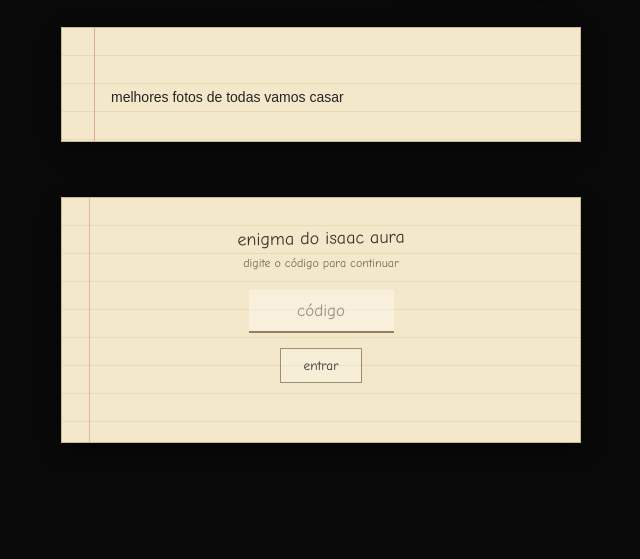
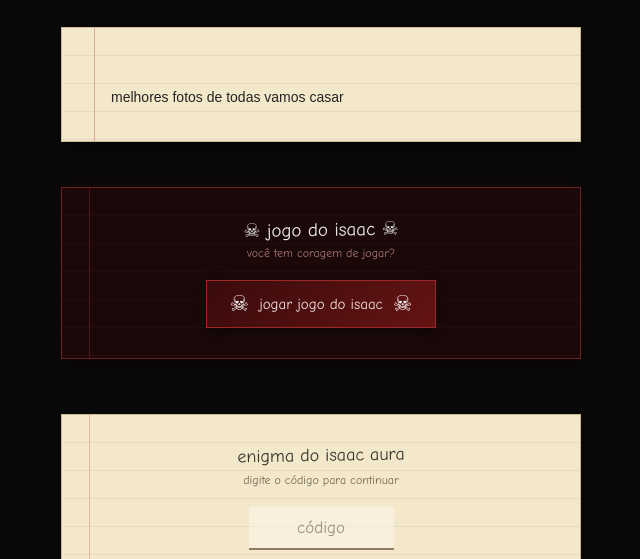
Before and after one commit to isaaclimab/isaaaac, a plain HTML site: page index.html in a window 1280 px wide. Shown: the part 1717-2276 px from the top of the page, without its empty margins (319-959 px from the left). Before the commit the page ends 2255 px from the top, so only its background shows below. Drawn offline with Linux system fonts and the light colour scheme.

Commit message:
Atualizar o index.html

```diff
--- a/index.html
+++ b/index.html
@@ -303,6 +303,7 @@ header {
     font-family:
         "Segoe Print",
         "Bradley Hand",
+        "Comic Sans MS",
         cursive;
 
     font-size: 20px;
@@ -463,6 +464,170 @@ header {
 
 .paper.second {
     transform: rotate(0.6deg);
+}
+
+
+/* =========================
+   BOTÃO DO JOGO
+========================= */
+
+.game-area {
+
+    margin: 45px 0 50px;
+
+    padding: 30px 20px;
+
+    text-align: center;
+
+    background:
+        repeating-linear-gradient(
+            to bottom,
+            #1b0909 0px,
+            #1b0909 27px,
+            #2b1010 28px
+        );
+
+    color: #eee;
+
+    border: 1px solid #6f2020;
+
+    box-shadow:
+        0 7px 20px rgba(0,0,0,.55),
+        0 0 18px rgba(130,0,0,.15);
+
+    transform: rotate(-0.7deg);
+
+    position: relative;
+
+    overflow: hidden;
+}
+
+.game-area::before {
+
+    content: "";
+
+    position: absolute;
+
+    top: 0;
+    bottom: 0;
+    left: 27px;
+
+    width: 1px;
+
+    background: rgba(180,45,45,.35);
+}
+
+.game-title {
+
+    font-family:
+        "Segoe Print",
+        "Bradley Hand",
+        "Comic Sans MS",
+        cursive;
+
+    font-size: 19px;
+
+    color: #eee;
+
+    margin-bottom: 5px;
+
+    transform: rotate(-1deg);
+}
+
+.game-subtitle {
+
+    font-family:
+        "Segoe Print",
+        "Bradley Hand",
+        "Comic Sans MS",
+        cursive;
+
+    font-size: 12px;
+
+    color: #a87575;
+
+    margin-bottom: 20px;
+}
+
+.game-button {
+
+    display: inline-flex;
+
+    align-items: center;
+
+    justify-content: center;
+
+    gap: 10px;
+
+    min-width: 215px;
+
+    padding: 12px 22px;
+
+    border: 1px solid #9b2929;
+
+    background:
+        linear-gradient(
+            135deg,
+            #3a0b0b,
+            #651313
+        );
+
+    color: #f2dede;
+
+    text-decoration: none;
+
+    font-family:
+        "Segoe Print",
+        "Bradley Hand",
+        "Comic Sans MS",
+        cursive;
+
+    font-size: 15px;
+
+    cursor: pointer;
+
+    box-shadow:
+        0 4px 12px rgba(0,0,0,.45);
+
+    transition:
+        transform .2s ease,
+        background .2s ease,
+        box-shadow .2s ease;
+}
+
+.game-button:hover {
+
+    background:
+        linear-gradient(
+            135deg,
+            #571010,
+            #8a1818
+        );
+
+    transform:
+        translateY(-2px)
+        rotate(-1deg);
+
+    box-shadow:
+        0 6px 18px rgba(130,0,0,.35);
+}
+
+.game-button:active {
+
+    transform:
+        scale(.95)
+        rotate(0deg);
+}
+
+.skull {
+
+    font-size: 22px;
+
+    line-height: 1;
+
+    filter:
+        grayscale(1)
+        brightness(1.5);
 }
 
 
@@ -1038,6 +1203,11 @@ header {
         padding-right: 20px;
     }
 
+    .game-button {
+        min-width: 190px;
+        font-size: 14px;
+    }
+
 }
 
 
@@ -1133,8 +1303,6 @@ header {
 <section class="photos">
 
 
-<!-- FOTO 1 -->
-
 <div class="polaroid">
 <div class="polaroid-inner">
 
@@ -1161,8 +1329,6 @@ minha foto favorita entre essas, porque eu lembro a felicidade que a gente tava.
 </div>
 
 
-<!-- FOTO 2 -->
-
 <div class="polaroid">
 <div class="polaroid-inner">
 
@@ -1189,8 +1355,6 @@ ai eu tava pensando na sua tia querer me expulsar de casa.
 </div>
 
 
-<!-- FOTO 3 -->
-
 <div class="polaroid">
 <div class="polaroid-inner">
 
@@ -1217,8 +1381,6 @@ minha foto favorita desse dia.
 </div>
 
 
-<!-- FOTO 4 -->
-
 <div class="polaroid">
 <div class="polaroid-inner">
 
@@ -1245,8 +1407,6 @@ melhor foto de todas meu olho assim 👀
 </div>
 
 
-<!-- FOTO 5 -->
-
 <div class="polaroid">
 <div class="polaroid-inner">
 
@@ -1273,8 +1433,6 @@ o dia que o careca expulsou a gente.
 </div>
 
 
-<!-- FOTO 6 -->
-
 <div class="polaroid">
 <div class="polaroid-inner">
 
@@ -1301,8 +1459,6 @@ foto mais rockenroll linda linda.
 </div>
 
 
-<!-- FOTO 7 -->
-
 <div class="polaroid">
 <div class="polaroid-inner">
 
@@ -1329,8 +1485,6 @@ direto da lixeira eu nem sabia que existia essa foto
 </div>
 
 
-<!-- FOTO 8 -->
-
 <div class="polaroid">
 <div class="polaroid-inner">
 
@@ -1357,8 +1511,6 @@ prova que ta lendo e fala desse texto
 </div>
 
 
-<!-- FOTO 9 -->
-
 <div class="polaroid">
 <div class="polaroid-inner">
 
@@ -1385,8 +1537,6 @@ melhor foto desse dia
 </div>
 
 
-<!-- FOTO 10 -->
-
 <div class="polaroid">
 <div class="polaroid-inner">
 
@@ -1413,8 +1563,6 @@ você consegue deixar até os dias comuns mais bonitos.
 </div>
 
 
-<!-- FOTO 11 -->
-
 <div class="polaroid">
 <div class="polaroid-inner">
 
@@ -1441,8 +1589,6 @@ lindalinda
 </div>
 
 
-<!-- FOTO 12 -->
-
 <div class="polaroid">
 <div class="polaroid-inner">
 
@@ -1469,8 +1615,6 @@ matando aula omaigod
 </div>
 
 
-<!-- FOTO 13 -->
-
 <div class="polaroid">
 <div class="polaroid-inner">
 
@@ -1496,8 +1640,6 @@ quero mais 300 fotos assim.
 </div>
 </div>
 
-
-<!-- FOTO 14 -->
 
 <div class="polaroid">
 <div class="polaroid-inner">
@@ -1551,17 +1693,50 @@ melhores fotos de todas vamos casar
 
 
 <!-- =========================
+     JOGO DO ISAAC
+========================= -->
+
+<section class="game-area">
+
+    <div class="game-title">
+        ☠ jogo do isaac ☠
+    </div>
+
+    <div class="game-subtitle">
+        você tem coragem de jogar?
+    </div>
+
+    <a
+        class="game-button"
+        href="https://isaaclimab.github.io/isaca/"
+        target="_blank"
+        rel="noopener noreferrer">
+
+        <span class="skull">☠</span>
+
+        <span>
+            jogar jogo do isaac
+        </span>
+
+        <span class="skull">☠</span>
+
+    </a>
+
+</section>
+
+
+<!-- =========================
      CÓDIGO SECRETO
 ========================= -->
 
 <section class="secret-area">
 
 <div class="secret-title">
-enigma do isaac aura
+    enigma do isaac aura
 </div>
 
 <div class="secret-subtitle">
-digite o código para continuar
+    digite o código para continuar
 </div>
 
 <input
@@ -1672,7 +1847,7 @@ meu amor, eu nao consigo mais pensar em viver nem mais um dia sem ter voce comig
 ========================= */
 
 const elementos = document.querySelectorAll(
-    ".paper, .photos, .heart, .secret-area"
+    ".paper, .photos, .heart, .game-area, .secret-area"
 );
 
 const observer = new IntersectionObserver(
```
